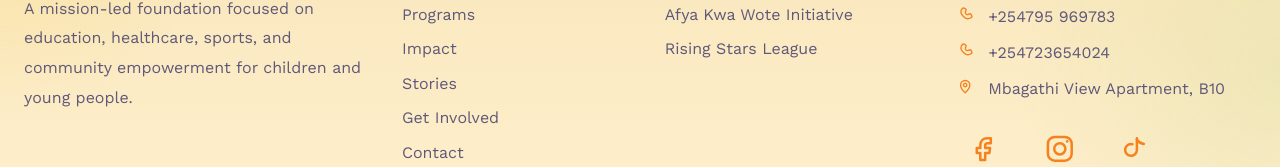
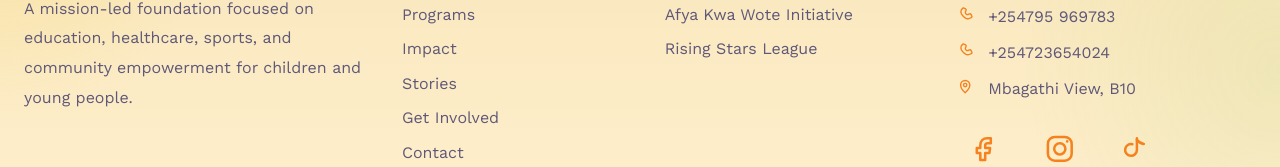
Before and after one commit to edveloper/cheche-za-nuru, a Next.js app: page / in a window 1280 px wide. Shown: the part 5156-5323 px from the top of the page. Built offline with nearby package versions, Linux system fonts and the light colour scheme; no server answers.

Commit message:
Change to location tag

```diff
--- a/src/data/site.ts
+++ b/src/data/site.ts
@@ -765,7 +765,7 @@ export const contactIntro = [
 export const contactDetails = {
   email: "info@chechezanurufoundation.org",
   phones: ["+254795 969783", "+254723654024"],
-  location: "Mbagathi View Apartment, B10",
+  location: "Mbagathi View, B10",
   locationMapUrl:
     "https://www.google.com/maps/dir/?api=1&destination=Mbagathi%20View%20Apartment%2C%20B10",
   socialHandle: "@chechezanurufoundation",
```
